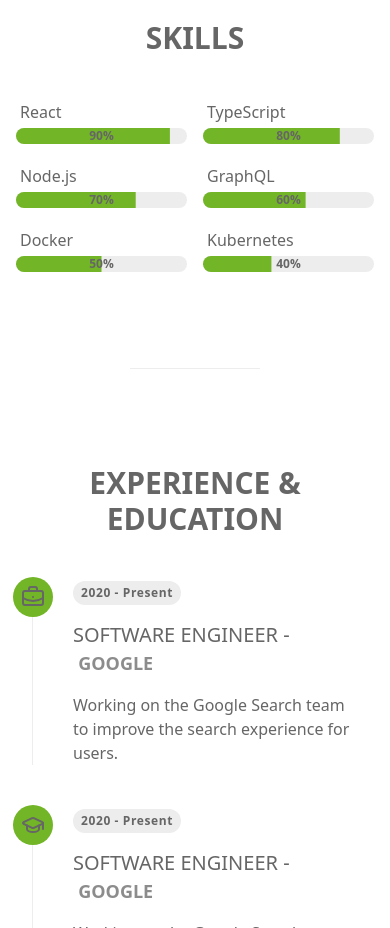
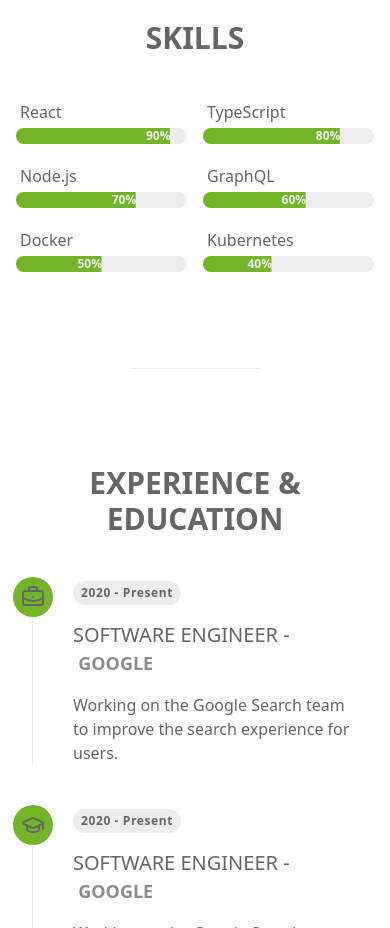
Before and after one commit to Ozavsar/ehilal, a Next.js app: page /about in a window 390 px wide. Shown: the part 1260-2188 px from the top of the page. Built offline with nearby package versions, Linux system fonts and the light colour scheme.

Commit message:
fix: SkillsSection progress bars responsiveness fixed

```diff
--- a/src/components/CustomButton.tsx
+++ b/src/components/CustomButton.tsx
@@ -5,7 +5,7 @@ interface CustomButtonProps {
   text: string;
   className?: string;
   onClick?: () => void;
-  icon?: LucideIcon; // İkonu dışarıdan almak için ekledik
+  icon?: LucideIcon;
   [key: string]: any;
 }
 
@@ -13,7 +13,7 @@ export default function CustomButton({
   text,
   className = "",
   onClick,
-  icon: Icon = ArrowRight, // Varsayılan olarak ArrowRight kullanıyoruz
+  icon: Icon = ArrowRight,
   ...props
 }: CustomButtonProps) {
   return (
@@ -25,7 +25,6 @@ export default function CustomButton({
       {text}
       <span className="relative flex size-14 items-center justify-center rounded-full bg-primary">
         <Icon className="text-white" />{" "}
-        {/* Dışarıdan alınan ikonu burada kullanıyoruz */}
       </span>
       <span className="absolute right-0 -z-10 h-14 w-0 rounded-full bg-primary transition-all duration-700 ease-out group-hover:w-96" />
     </Button>
--- a/src/components/ui/progress.tsx
+++ b/src/components/ui/progress.tsx
@@ -32,10 +32,13 @@ const Progress = React.forwardRef<
             className="h-full w-full flex-1 bg-primary transition-all"
             style={{ transform: `translateX(-${100 - (progress || 0)}%)` }}
           />
+          <span
+            className={`absolute top-0 -ml-6 w-full transform text-xs font-semibold text-muted`}
+            style={{ transform: `translateX(${progress}%)` }}
+          >
+            {progress}%
+          </span>
         </ProgressPrimitive.Root>
-        <span className="absolute left-1/2 top-1/2 -translate-x-1/2 -translate-y-1/2 transform text-xs font-semibold">
-          {progress}%
-        </span>
       </div>
     </div>
   );
--- a/src/containers/contact/index.tsx
+++ b/src/containers/contact/index.tsx
@@ -1,8 +1,12 @@
+import CustomButton from "@/components/CustomButton";
+import { Home } from "lucide-react";
+
 export default function ContactContainer() {
   return (
     <main>
       <div className="from-brand-dark to-brand-light flex h-screen w-screen items-center justify-center bg-gradient-radial">
         <h1 className="text-4xl font-bold">Contact Page</h1>
+        <CustomButton text="Click me" icon={Home}  />
       </div>
     </main>
   );
```
